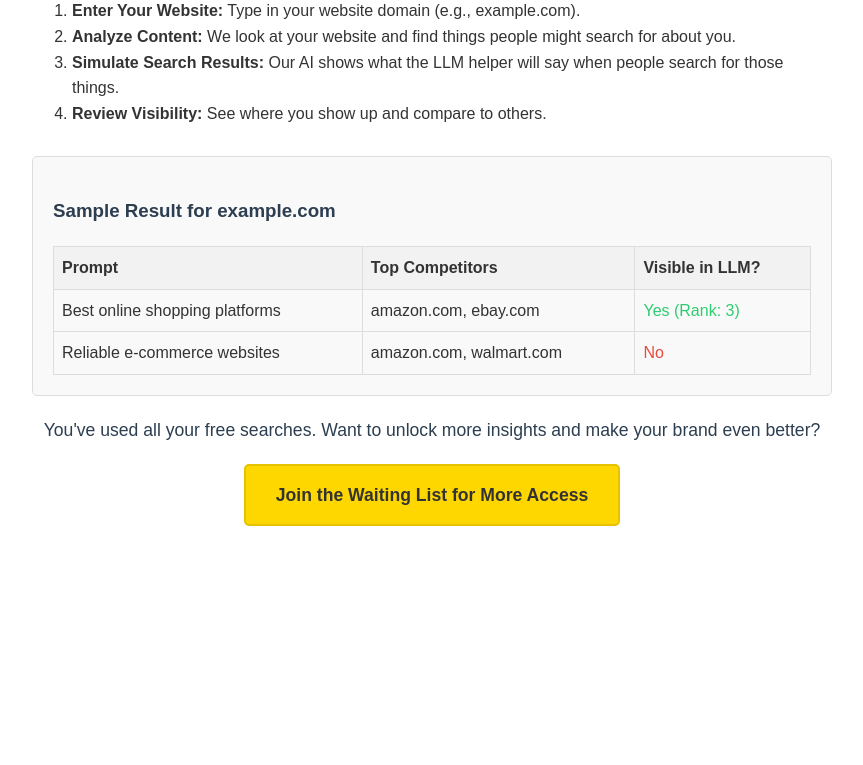
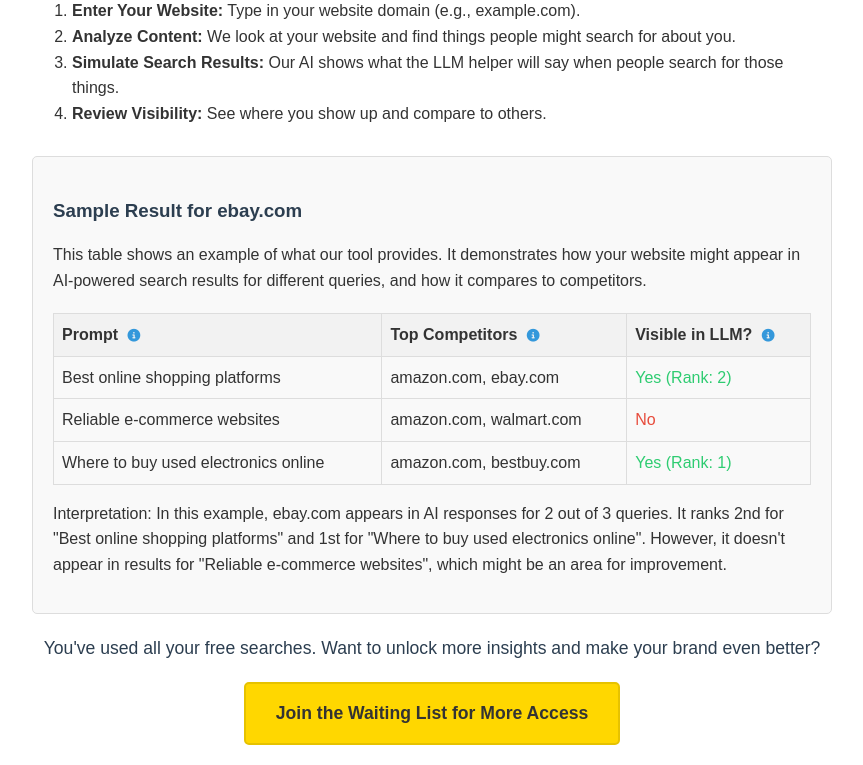
Before and after one commit to BenUsername/rank4ai, a Python web app: template templates/index.html in a window 1280 px wide. Shown: the part 329-1094 px from the top of the page, without its empty margins (208-1071 px from the left). Before the commit the page ends 855 px from the top, so only its background shows below. Run offline with Jinja, Linux system fonts and the light colour scheme; the template is opened without the code that fills it, so the values that code supplies are empty.

Commit message:
landing page demo

```diff
--- a/templates/index.html
+++ b/templates/index.html
@@ -51,6 +51,36 @@
         .sample-not-visible {
             color: #e74c3c;
         }
+        .info-icon {
+            font-size: 0.8em;
+            color: #3498db;
+            cursor: help;
+            margin-left: 5px;
+        }
+        .tooltip {
+            position: relative;
+            display: inline-block;
+        }
+        .tooltip .tooltiptext {
+            visibility: hidden;
+            width: 200px;
+            background-color: #555;
+            color: #fff;
+            text-align: center;
+            border-radius: 6px;
+            padding: 5px;
+            position: absolute;
+            z-index: 1;
+            bottom: 125%;
+            left: 50%;
+            margin-left: -100px;
+            opacity: 0;
+            transition: opacity 0.3s;
+        }
+        .tooltip:hover .tooltiptext {
+            visibility: visible;
+            opacity: 1;
+        }
     </style>
 </head>
 <body>
@@ -73,29 +103,53 @@
         </section>
 
         <section class="sample-result">
-            <h3>Sample Result for example.com</h3>
+            <h3>Sample Result for ebay.com</h3>
+            <p>This table shows an example of what our tool provides. It demonstrates how your website might appear in AI-powered search results for different queries, and how it compares to competitors.</p>
             <table class="sample-table">
                 <thead>
                     <tr>
-                        <th>Prompt</th>
-                        <th>Top Competitors</th>
-                        <th>Visible in LLM?</th>
+                        <th>
+                            Prompt
+                            <span class="tooltip">
+                                <i class="fas fa-info-circle info-icon"></i>
+                                <span class="tooltiptext">The search query or question that a user might ask an AI assistant.</span>
+                            </span>
+                        </th>
+                        <th>
+                            Top Competitors
+                            <span class="tooltip">
+                                <i class="fas fa-info-circle info-icon"></i>
+                                <span class="tooltiptext">Other websites mentioned in the AI's response to the prompt.</span>
+                            </span>
+                        </th>
+                        <th>
+                            Visible in LLM?
+                            <span class="tooltip">
+                                <i class="fas fa-info-circle info-icon"></i>
+                                <span class="tooltiptext">Whether your website appears in the AI's response, and if so, its ranking among competitors.</span>
+                            </span>
+                        </th>
                     </tr>
                 </thead>
                 <tbody>
                     <tr>
                         <td>Best online shopping platforms</td>
                         <td>amazon.com, ebay.com</td>
-                        <td class="sample-visible">Yes (Rank: 3)</td>
+                        <td class="sample-visible">Yes (Rank: 2)</td>
                     </tr>
                     <tr>
                         <td>Reliable e-commerce websites</td>
                         <td>amazon.com, walmart.com</td>
                         <td class="sample-not-visible">No</td>
                     </tr>
-                    <!-- Add a few more rows for demonstration -->
+                    <tr>
+                        <td>Where to buy used electronics online</td>
+                        <td>amazon.com, bestbuy.com</td>
+                        <td class="sample-visible">Yes (Rank: 1)</td>
+                    </tr>
                 </tbody>
             </table>
+            <p>Interpretation: In this example, ebay.com appears in AI responses for 2 out of 3 queries. It ranks 2nd for "Best online shopping platforms" and 1st for "Where to buy used electronics online". However, it doesn't appear in results for "Reliable e-commerce websites", which might be an area for improvement.</p>
         </section>
 
         {% if error %}
```
